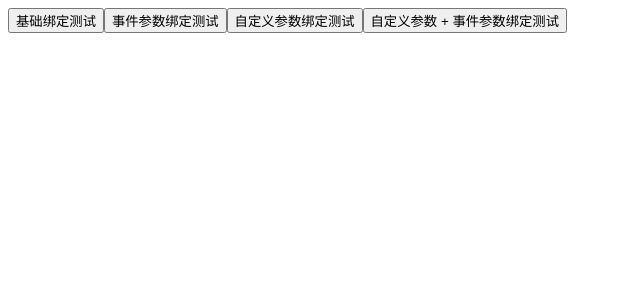
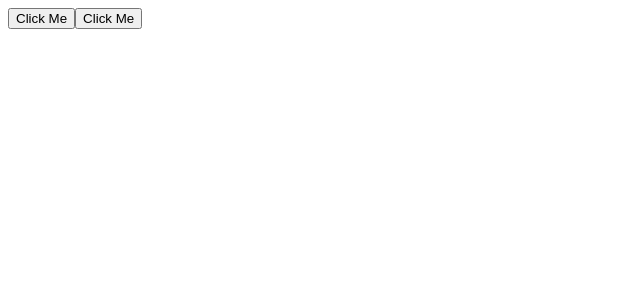
Before and after one commit to zyf0128/react-basic, a React (Create React App) app: page / in a window 1280 px wide. Shown: the top 300 px of the page, without its empty margins (0-640 px from the left). Built offline with nearby package versions, Linux system fonts and the light colour scheme.

Commit message:
组件的定义和使用

```diff
--- a/src/App.js
+++ b/src/App.js
@@ -1,42 +1,22 @@
+// 组件的定义和使用
 
-{/* 事件的绑定 */ }
+// 定义组件
+function Button() {
+    // 实现业务逻辑
+    return <button>Click Me</button>;
+}
+
 
 // 项目的根组件
 function App() {
-    //  基础绑定
-    const handleClick01 = () => {
-        console.log('按钮被点击了1')
-    };
-
-    //事件参数e
-    const handleClick02 = (e) => {
-        console.log('按钮被点击了2', e)
-    };
-
-    // 自定义参数name
-    const handleClick03 = (name) => {
-        console.log('按钮被点击了3', name)
-    }
-
-    // 自定义参数name + 事件参数e
-    const handleClick04 = (name, e) => {
-        console.log('按钮被点击了4', name, e)
-    }
 
     return (
         <div>
-            {/* 基础绑定 */}
-            <button onClick={handleClick01}> 基础绑定测试 </button>
+            {/* 自闭合标签 */}
+            <Button />
 
-            {/* 事件参数绑定 */}
-            <button onClick={(e) => handleClick02(e)}> 事件参数绑定测试 </button>
-
-            {/* 自定义参数 绑定 */}
-            <button onClick={() => handleClick03('jack')}> 自定义参数绑定测试 </button>
-
-            {/* 自定义参数 + 事件参数 绑定 */}
-            <button onClick={(e) => handleClick04('mary', e)}> 自定义参数 + 事件参数绑定测试 </button>
-
+            {/* 双标签 */}
+            <Button></Button>
         </div>
     );
 }
```
